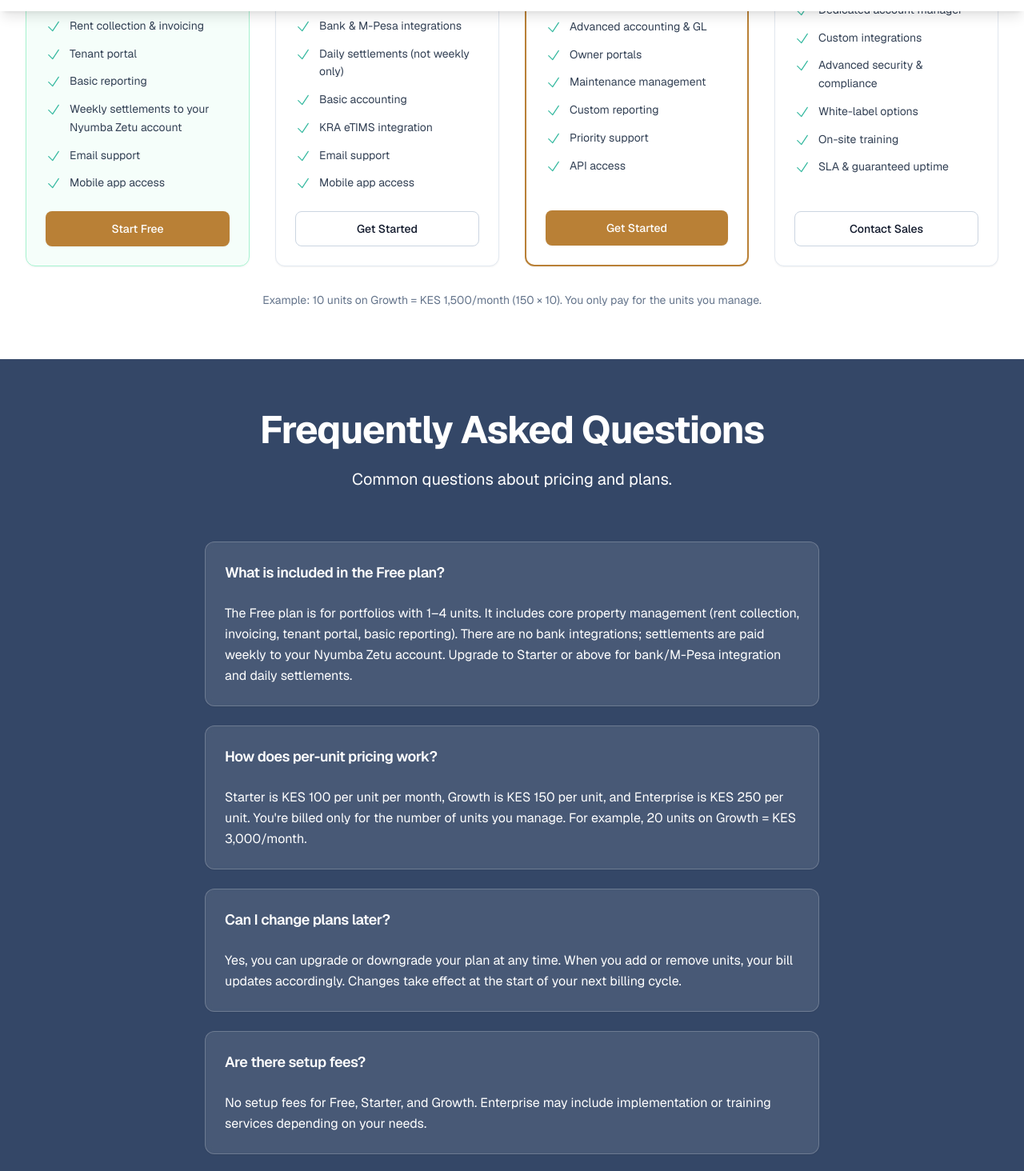
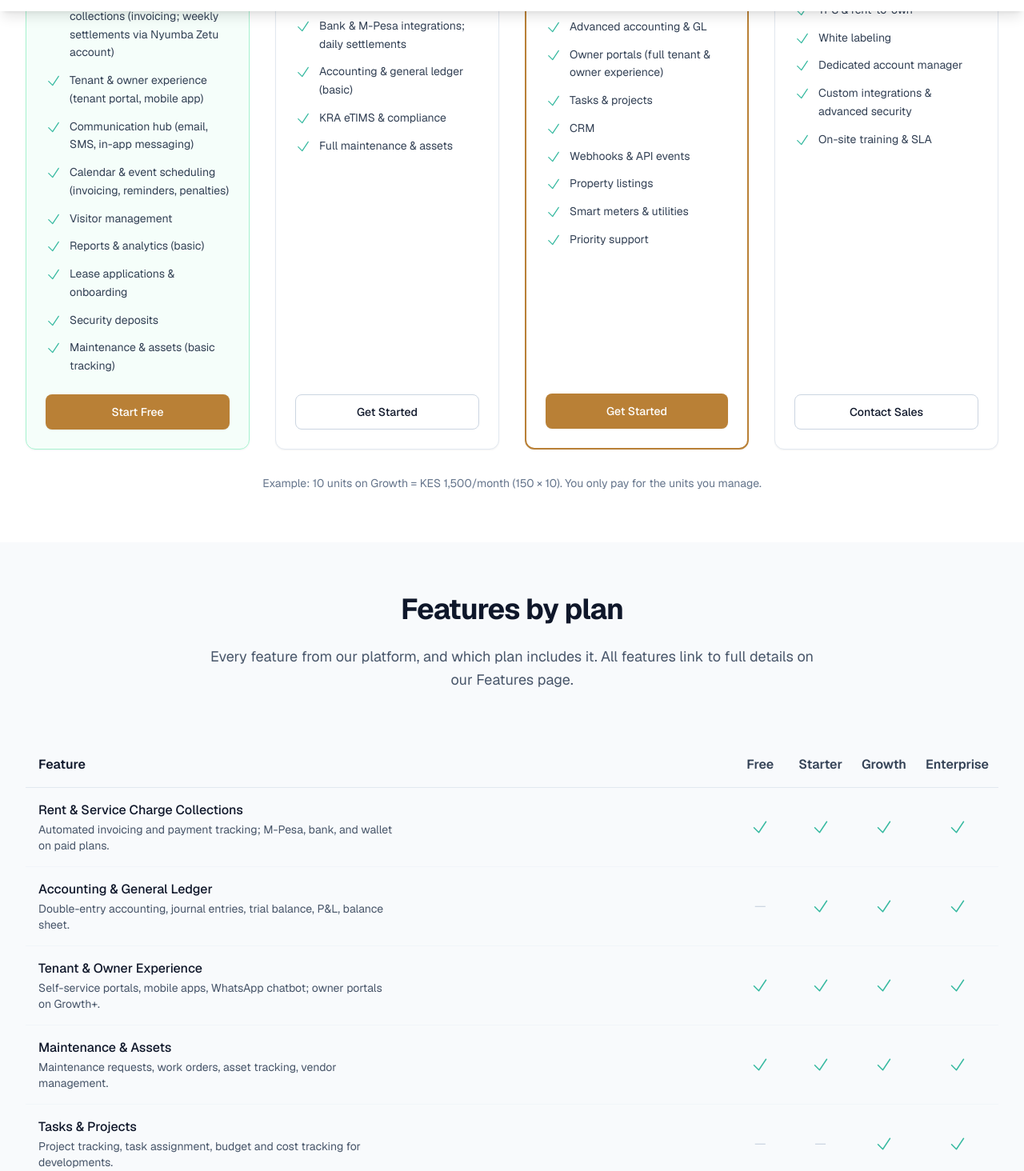
Before and after one commit to nogaye/nyumbazetu-web-v2, a Next.js app: page /pricing in a window 1280 px wide. Shown: the part 786-2250 px from the top of the page at 80% size. Built offline with nearby package versions, Linux system fonts and the light colour scheme; no server answers.

Commit message:
feat: add detailed features matrix to pricing page with descriptions and plan inclusions

```diff
--- a/app/pricing/page.tsx
+++ b/app/pricing/page.tsx
@@ -16,6 +16,7 @@ import {
 import { Button } from "@/components/ui/button";
 import Link from "next/link";
 import {
+  ArrowRightIcon,
   CheckIcon,
   PhoneIcon,
   SparklesIcon,
@@ -34,9 +35,140 @@ const PRICE_PER_UNIT = {
   enterprise: 250,
 } as const;
 
+/** Plan IDs used in the feature matrix; must match plan names in plans[]. */
+const PLAN_IDS = ["Free", "Starter", "Growth", "Enterprise"] as const;
+
+/**
+ * Feature definition aligned with /features page. plans lists which tiers include this feature
+ * (inclusive: e.g. ["Starter","Growth","Enterprise"] means all paid plans).
+ */
+interface FeaturePlanRow {
+  slug: string;
+  title: string;
+  description: string;
+  /** Plans that include this feature (at least one). */
+  plans: readonly (typeof PLAN_IDS)[number][];
+}
+
+/**
+ * All platform features and which pricing plan(s) include them. Kept in sync with app/features/page.tsx.
+ */
+const FEATURES_BY_PLAN: FeaturePlanRow[] = [
+  {
+    slug: "collections",
+    title: "Rent & Service Charge Collections",
+    description:
+      "Automated invoicing and payment tracking; M-Pesa, bank, and wallet on paid plans.",
+    plans: ["Free", "Starter", "Growth", "Enterprise"],
+  },
+  {
+    slug: "accounting",
+    title: "Accounting & General Ledger",
+    description:
+      "Double-entry accounting, journal entries, trial balance, P&L, balance sheet.",
+    plans: ["Starter", "Growth", "Enterprise"],
+  },
+  {
+    slug: "tenant-experience",
+    title: "Tenant & Owner Experience",
+    description: "Self-service portals, mobile apps, WhatsApp chatbot; owner portals on Growth+.",
+    plans: ["Free", "Starter", "Growth", "Enterprise"],
+  },
+  {
+    slug: "maintenance",
+    title: "Maintenance & Assets",
+    description: "Maintenance requests, work orders, asset tracking, vendor management.",
+    plans: ["Free", "Starter", "Growth", "Enterprise"],
+  },
+  {
+    slug: "tasks",
+    title: "Tasks & Projects",
+    description: "Project tracking, task assignment, budget and cost tracking for developments.",
+    plans: ["Growth", "Enterprise"],
+  },
+  {
+    slug: "etims",
+    title: "KRA eTIMS & Compliance",
+    description: "eTIMS-compliant invoicing, automatic submission, tax workflows, audit trails.",
+    plans: ["Starter", "Growth", "Enterprise"],
+  },
+  {
+    slug: "tps",
+    title: "TPS & Rent-to-Own",
+    description: "Tenant Purchase Scheme, installment tracking, ownership %, transfer workflows.",
+    plans: ["Enterprise"],
+  },
+  {
+    slug: "communications",
+    title: "Communication Hub",
+    description: "Email, SMS, in-app messaging, bulk announcements, communication history.",
+    plans: ["Free", "Starter", "Growth", "Enterprise"],
+  },
+  {
+    slug: "crm",
+    title: "CRM",
+    description: "Contact management, interaction history, leads, vendor relationships.",
+    plans: ["Growth", "Enterprise"],
+  },
+  {
+    slug: "white-labeling",
+    title: "White Labeling",
+    description: "Custom branding, domain, SSL, branded portals and apps, email templates.",
+    plans: ["Enterprise"],
+  },
+  {
+    slug: "calendar-scheduling",
+    title: "Calendar & Event Scheduling",
+    description: "Scheduled invoicing, payment reminders, penalty automation, recurring tasks.",
+    plans: ["Free", "Starter", "Growth", "Enterprise"],
+  },
+  {
+    slug: "webhooks",
+    title: "Webhooks & API Events",
+    description: "Real-time event notifications, webhook endpoints, API triggers, automation.",
+    plans: ["Growth", "Enterprise"],
+  },
+  {
+    slug: "listings",
+    title: "Property Listings",
+    description: "Verified listings, search and filters, property details, contact options.",
+    plans: ["Growth", "Enterprise"],
+  },
+  {
+    slug: "visitors",
+    title: "Visitor Management",
+    description: "Visitor registration, check-in/out, host linking, visit history and reporting.",
+    plans: ["Free", "Starter", "Growth", "Enterprise"],
+  },
+  {
+    slug: "reports",
+    title: "Reports & Analytics",
+    description: "Landlord statements, tenant ledgers, trial balance, P&L, Ask Nyumba Zetu (RAG).",
+    plans: ["Free", "Starter", "Growth", "Enterprise"],
+  },
+  {
+    slug: "lease-applications",
+    title: "Lease Applications",
+    description: "Application tracking, approval workflows, KYC, onboarding to lease and units.",
+    plans: ["Free", "Starter", "Growth", "Enterprise"],
+  },
+  {
+    slug: "smart-meters",
+    title: "Smart Meters & Utilities",
+    description: "Meter integration, consumption tracking, tariffs, automated utility billing.",
+    plans: ["Growth", "Enterprise"],
+  },
+  {
+    slug: "security-deposits",
+    title: "Security Deposits",
+    description: "Deposit tracking per unit, invoice linking, refunds and adjustments, audit trail.",
+    plans: ["Free", "Starter", "Growth", "Enterprise"],
+  },
+];
+
 /**
  * Plan definition for the pricing grid. price and priceSubline drive the main display;
- * units and features describe scope and inclusions.
+ * units and features describe scope and inclusions. Feature bullets align with FEATURES_BY_PLAN.
  */
 interface PlanDef {
   name: string;
@@ -62,13 +194,15 @@ const plans: PlanDef[] = [
       "Core features for small portfolios—no bank integrations, weekly payouts via Nyumba Zetu.",
     units: "1–4 units",
     features: [
-      "Core property management",
-      "Rent collection & invoicing",
-      "Tenant portal",
-      "Basic reporting",
-      "Weekly settlements to your Nyumba Zetu account",
-      "Email support",
-      "Mobile app access",
+      "Rent & service charge collections (invoicing; weekly settlements via Nyumba Zetu account)",
+      "Tenant & owner experience (tenant portal, mobile app)",
+      "Communication hub (email, SMS, in-app messaging)",
+      "Calendar & event scheduling (invoicing, reminders, penalties)",
+      "Visitor management",
+      "Reports & analytics (basic)",
+      "Lease applications & onboarding",
+      "Security deposits",
+      "Maintenance & assets (basic tracking)",
     ],
     cta: "Start Free",
     popular: false,
@@ -80,16 +214,14 @@ const plans: PlanDef[] = [
     priceSubline: "per unit per month",
     period: "",
     description:
-      "Perfect for individual landlords and small portfolios with optional bank integration.",
+      "Perfect for individual landlords and small portfolios with bank integration.",
     units: "5+ units",
     features: [
       "Everything in Free",
-      "Bank & M-Pesa integrations",
-      "Daily settlements (not weekly only)",
-      "Basic accounting",
-      "KRA eTIMS integration",
-      "Email support",
-      "Mobile app access",
+      "Bank & M-Pesa integrations; daily settlements",
+      "Accounting & general ledger (basic)",
+      "KRA eTIMS & compliance",
+      "Full maintenance & assets",
     ],
     cta: "Get Started",
     popular: false,
@@ -105,11 +237,13 @@ const plans: PlanDef[] = [
     features: [
       "Everything in Starter",
       "Advanced accounting & GL",
-      "Owner portals",
-      "Maintenance management",
-      "Custom reporting",
+      "Owner portals (full tenant & owner experience)",
+      "Tasks & projects",
+      "CRM",
+      "Webhooks & API events",
+      "Property listings",
+      "Smart meters & utilities",
       "Priority support",
-      "API access",
     ],
     cta: "Get Started",
     popular: true,
@@ -124,12 +258,11 @@ const plans: PlanDef[] = [
     units: "Unlimited units",
     features: [
       "Everything in Growth",
+      "TPS & rent-to-own",
+      "White labeling",
       "Dedicated account manager",
-      "Custom integrations",
-      "Advanced security & compliance",
-      "White-label options",
-      "On-site training",
-      "SLA & guaranteed uptime",
+      "Custom integrations & advanced security",
+      "On-site training & SLA",
     ],
     cta: "Contact Sales",
     popular: false,
@@ -242,6 +375,81 @@ export default function PricingPage() {
         </p>
       </Section>
 
+      {/* Features by plan — detailed matrix of all features and which plans include them */}
+      <Section className="bg-slate-50 dark:bg-slate-900/50">
+        <div className="text-center max-w-3xl mx-auto mb-12 md:mb-16">
+          <h2 className="text-3xl md:text-4xl font-bold text-slate-900 dark:text-slate-50 mb-4 md:mb-6 leading-tight tracking-tight">
+            Features by plan
+          </h2>
+          <p className="text-lg text-slate-600 dark:text-slate-400 leading-relaxed">
+            Every feature from our platform, and which plan includes it. All features link to full details on our Features page.
+          </p>
+        </div>
+        <div className="overflow-x-auto">
+          <table className="w-full min-w-[720px] border-collapse text-left">
+            <thead>
+              <tr className="border-b border-slate-200 dark:border-slate-700">
+                <th className="py-4 px-4 font-semibold text-slate-900 dark:text-slate-50 w-[min(220px,30%)]">
+                  Feature
+                </th>
+                <th className="py-4 px-3 font-semibold text-slate-700 dark:text-slate-300 text-center w-[72px]">
+                  Free
+                </th>
+                <th className="py-4 px-3 font-semibold text-slate-700 dark:text-slate-300 text-center w-[72px]">
+                  Starter
+                </th>
+                <th className="py-4 px-3 font-semibold text-slate-700 dark:text-slate-300 text-center w-[72px]">
+                  Growth
+                </th>
+                <th className="py-4 px-3 font-semibold text-slate-700 dark:text-slate-300 text-center w-[72px]">
+                  Enterprise
+                </th>
+              </tr>
+            </thead>
+            <tbody>
+              {FEATURES_BY_PLAN.map((row) => (
+                <tr
+                  key={row.slug}
+                  className="border-b border-slate-100 dark:border-slate-800 hover:bg-slate-100/50 dark:hover:bg-slate-800/30 transition-colors"
+                >
+                  <td className="py-4 px-4">
+                    <Link
+                      href={`/features/${row.slug}`}
+                      className="group font-medium text-slate-900 dark:text-slate-50 hover:text-primary inline-flex items-center gap-1"
+                    >
+                      {row.title}
+                      <ArrowRightIcon className="h-4 w-4 opacity-0 -translate-x-1 group-hover:opacity-100 group-hover:translate-x-0 transition-all" />
+                    </Link>
+                    <p className="text-sm text-slate-600 dark:text-slate-400 mt-0.5 max-w-md">
+                      {row.description}
+                    </p>
+                  </td>
+                  {PLAN_IDS.map((planId) => (
+                    <td key={planId} className="py-4 px-3 text-center">
+                      {row.plans.includes(planId) ? (
+                        <CheckIcon className="h-6 w-6 text-tertiary mx-auto" aria-hidden />
+                      ) : (
+                        <span className="text-slate-300 dark:text-slate-600" aria-label="Not included">
+                          —
+                        </span>
+                      )}
+                    </td>
+                  ))}
+                </tr>
+              ))}
+            </tbody>
+          </table>
+        </div>
+        <p className="text-center mt-8">
+          <Button variant="outline" size="lg" asChild>
+            <Link href="/features" className="inline-flex items-center gap-2">
+              View all features in detail
+              <ArrowRightIcon className="h-4 w-4" />
+            </Link>
+          </Button>
+        </p>
+      </Section>
+
       {/* FAQ */}
       <Section className="bg-secondary">
         <div className="text-center max-w-3xl mx-auto mb-12 md:mb-16">
```
